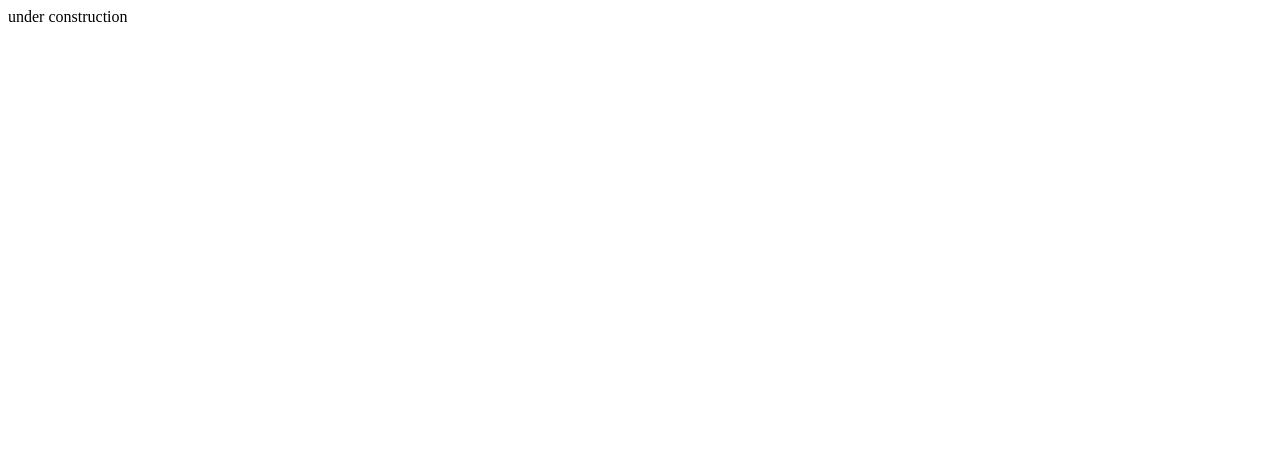
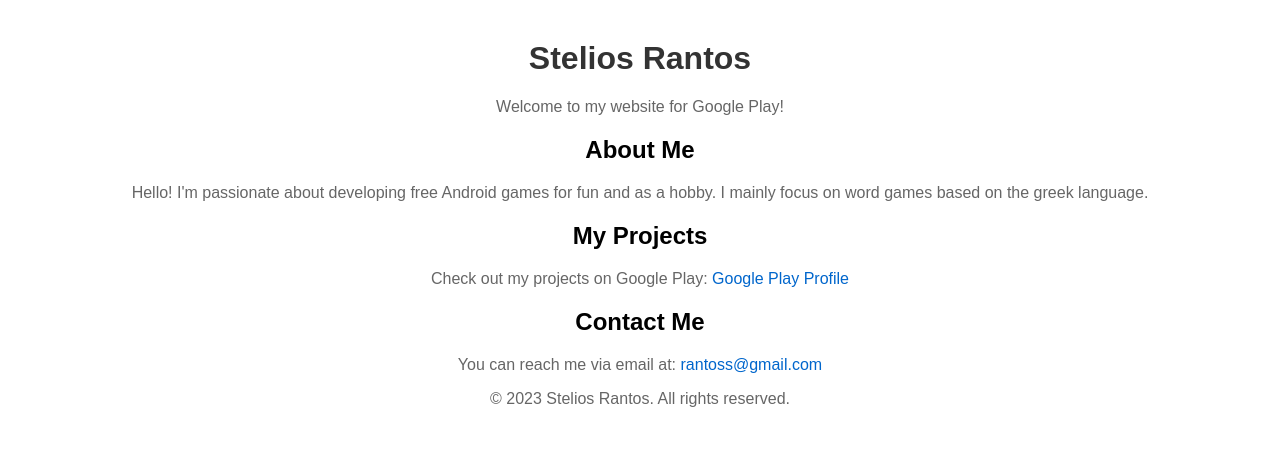
Before and after one commit to rantoss/rantoss.github.io, a plain HTML site: page index.html in a window 1280 px wide. Drawn offline with Linux system fonts and the light colour scheme.

Commit message:
Update index.html

```diff
--- a/index.html
+++ b/index.html
@@ -1 +1,66 @@
-under construction
+<!DOCTYPE html>
+<html lang="en">
+<head>
+    <meta charset="UTF-8">
+    <meta name="viewport" content="width=device-width, initial-scale=1.0">
+    <style>
+        body {
+            font-family: Arial, sans-serif;
+            margin: 40px;
+            text-align: center;
+        }
+
+        h1 {
+            color: #333;
+        }
+
+        p {
+            color: #666;
+        }
+
+        a {
+            color: #0066cc;
+            text-decoration: none;
+        }
+
+        a:hover {
+            text-decoration: underline;
+        }
+    </style>
+</head>
+<body>
+
+    <header>
+        <h1>Stelios Rantos</h1>
+        <p>Welcome to my website for Google Play!</p>
+    </header>
+
+    <section>
+        <h2>About Me</h2>
+        <p>
+            Hello! I'm passionate about developing free Android games for fun and as a hobby. I mainly focus on word games based on the greek language.
+        </p>
+    </section>
+
+    <section>
+        <h2>My Projects</h2>
+        <p>
+            Check out my projects on Google Play:
+            <a href="https://play.google.com/store/apps/developer?id=Stelios+Rantos" target="_blank">Google Play Profile</a>
+        </p>
+    </section>
+
+    <section>
+        <h2>Contact Me</h2>
+        <p>
+            You can reach me via email at:
+            <a href="mailto:rantoss@gmail.com">rantoss@gmail.com</a>
+        </p>
+    </section>
+
+    <footer>
+        <p>&copy; 2023 Stelios Rantos. All rights reserved.</p>
+    </footer>
+
+</body>
+</html>
```
